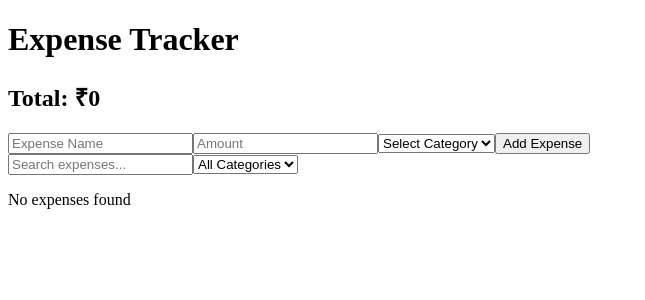
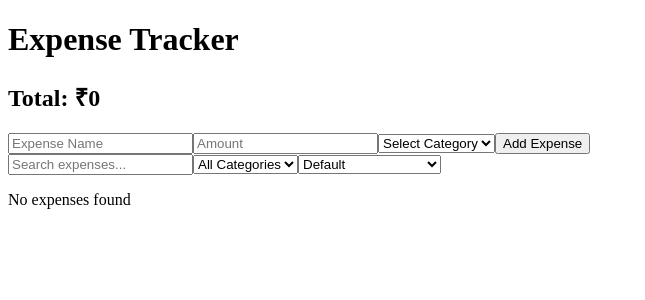
Before and after one commit to sumitjadhav99/expense-tracker, a React (Vite) app: page / in a window 1280 px wide. Shown: the top 300 px of the page, without its empty margins (0-645 px from the left). Built offline with nearby package versions, Linux system fonts and the light colour scheme.

Commit message:
Add expenses sorting by amount

```diff
--- a/src/App.jsx
+++ b/src/App.jsx
@@ -15,6 +15,8 @@
 	const [searchTerm, setSearchTerm] = useState('');
 
 	const [selectedCategory, setSelectedCategory] = useState('');
+
+	const [sortOption, setSortOption] = useState('');
 
 	function addExpense(newExpense) {
 		setExpenses([...expenses, newExpense]);
@@ -56,6 +58,16 @@
 		);
 	});
 
+	const sortedExpenses = [...filteredExpenses];
+
+	if (sortOption === 'lowToHigh') {
+		sortedExpenses.sort((a, b) => a.amount - b.amount);
+	}
+
+	if (sortOption === 'highToLow') {
+		sortedExpenses.sort((a, b) => b.amount - a.amount);
+	}
+
 	return (
 		<div>
 			<h1>Expense Tracker</h1>
@@ -83,6 +95,14 @@
 				<option value="Bills">Bills</option>
 			</select>
 
+			<select
+				value={sortOption}
+				onChange={(e) => setSortOption(e.target.value)}>
+				<option value="">Default</option>
+				<option value="lowToHigh">Amount Low to High</option>
+				<option value="highToLow">Amount High to Low</option>
+			</select>
+
 			{(searchTerm !== '' || selectedCategory !== '') && (
 				<p>
 					Showing {filteredExpenses.length} of {expenses.length} expenses
@@ -90,7 +110,7 @@
 			)}
 
 			<ExpenseList
-				expenses={filteredExpenses}
+				expenses={sortedExpenses}
 				deleteExpense={deleteExpense}
 				editExpense={editExpense}
 			/>
```
